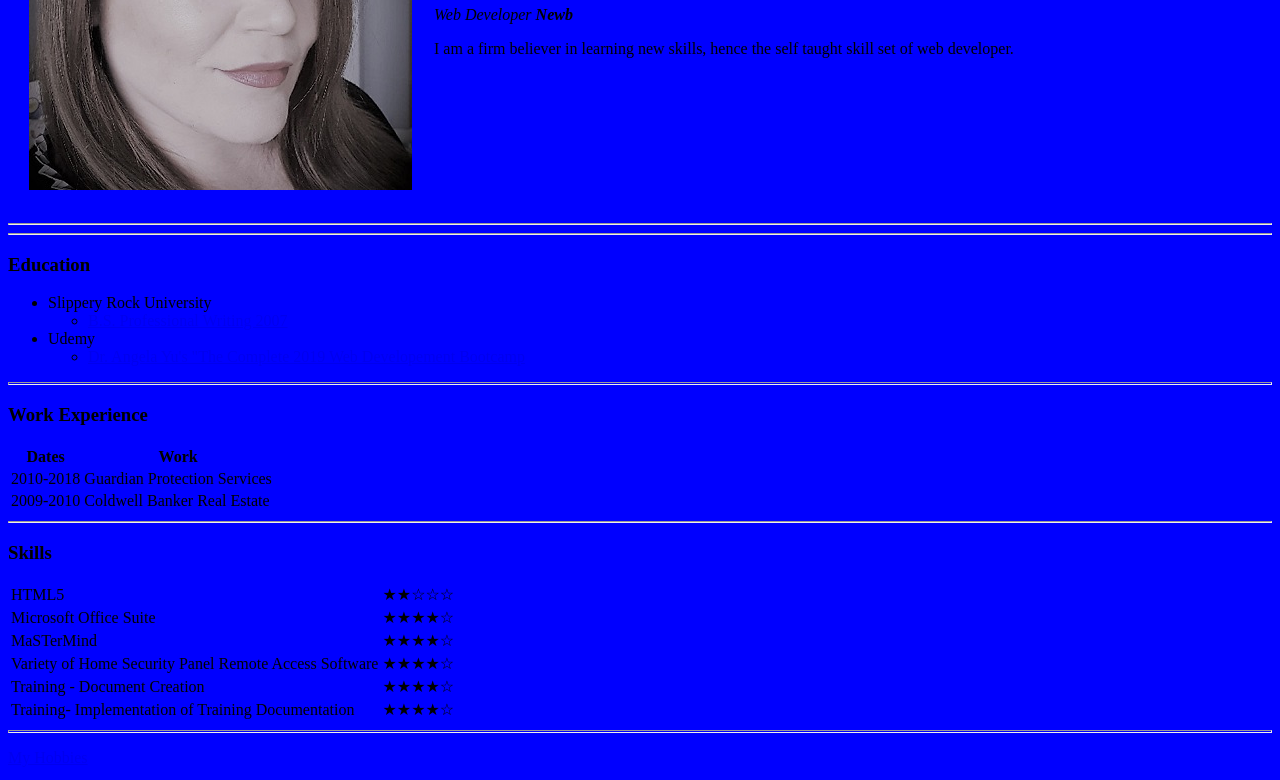
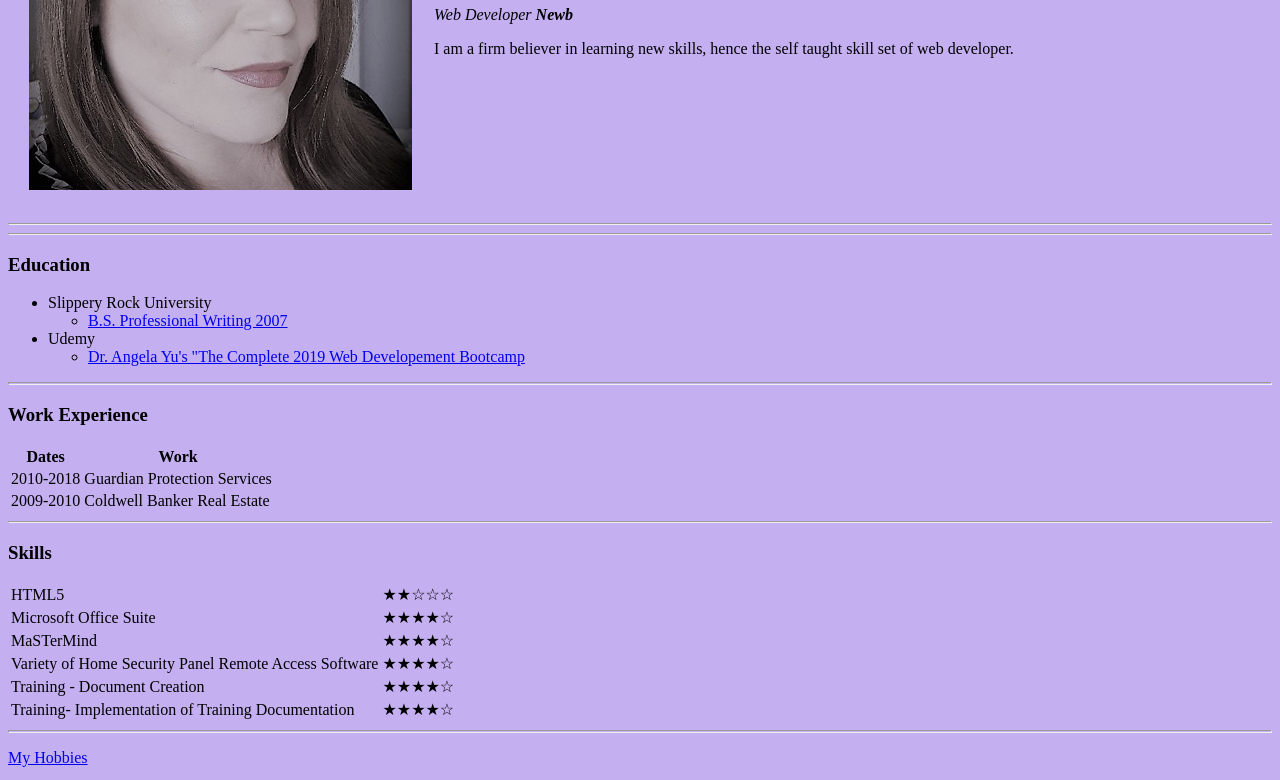
Before and after one commit to FountainHeadDesign/cv, a plain HTML site: page index.html in a window 1280 px wide. Shown: the part 223-1003 px from the top of the page. Drawn offline with Linux system fonts and the light colour scheme.

Commit message:
updated files

```diff
--- a/index.html
+++ b/index.html
@@ -6,7 +6,7 @@
   <title>Monica's Perosnal Site</title>
 </head>
 
-<body style="background-color: blue;">
+<body style="background-color: #c4aff0;">
     <table cellspacing="20">
       <tr>
         <td> <img src="images/Monica Profile.jpg" alt="Monica's Profile Pic"> </td>
```
Also changed, not shown: 1 other file.
